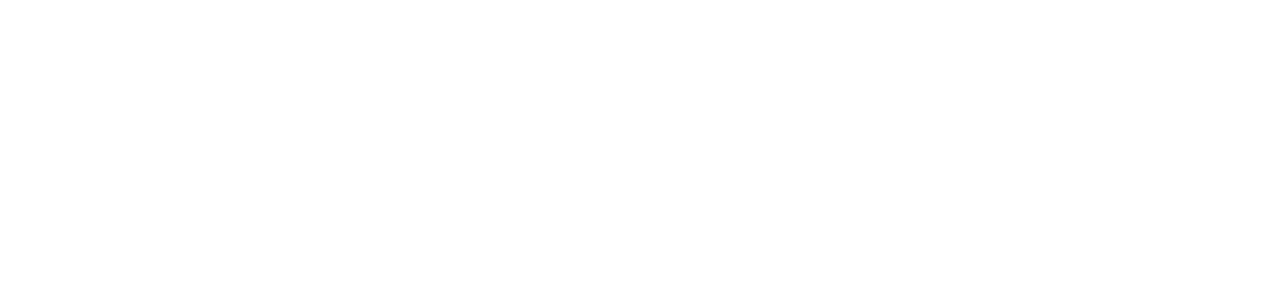
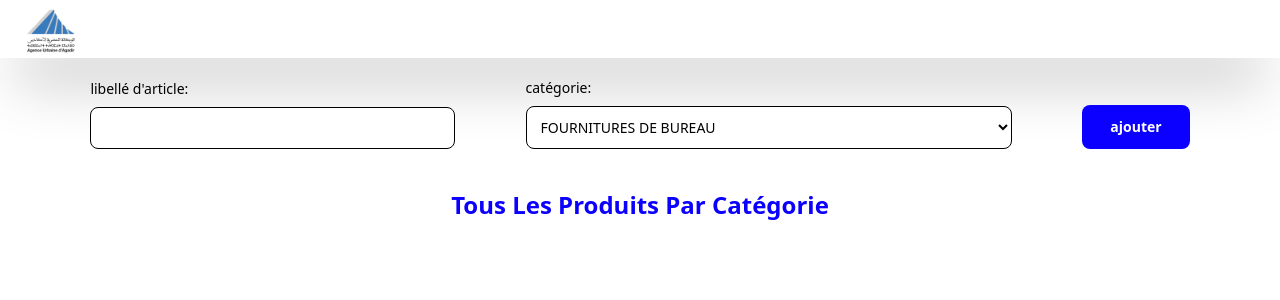
Before and after one commit to mr1assou/urban-agency-app, a React (Vite) app in the folder frontend/: page /profile/addProducts in a window 1280 px wide. Before the commit this address had no page. Shown: the top 300 px of the page. Built offline with nearby package versions, Linux system fonts and the light colour scheme; no server answers.

Commit message:
add products

```diff
--- a/frontend/package.json
+++ b/frontend/package.json
@@ -1,4 +1,3 @@
-
 {
   "name": "frontend",
   "private": true,
@@ -15,8 +14,11 @@
     "dotenv": "^16.4.5",
     "react": "^18.3.1",
     "react-dom": "^18.3.1",
+    "react-dropzone": "^14.2.3",
+    "react-excel-renderer": "^1.1.0",
     "react-icons": "^5.3.0",
-    "react-router-dom": "^6.26.1"
+    "react-router-dom": "^6.26.1",
+    "xlsx": "^0.18.5"
   },
   "devDependencies": {
     "@eslint/js": "^9.9.0",
--- a/frontend/src/App.jsx
+++ b/frontend/src/App.jsx
@@ -2,10 +2,10 @@
 import { BrowserRouter as Router, Route, Routes } from 'react-router-dom';
 import Home from './components/Home.jsx'
 import Profile from './components/Profile.jsx'
-import Axios from 'axios'
 import './index.css'
 import ManageAccounts from './components/ManageAccounts.jsx';
 import Content from './components/Content.jsx';
+import AddProducts from './components/AddProducts.jsx'
 function App() {
   return (
     <Router>
@@ -14,6 +14,7 @@
         <Route path="/profile" element={<Profile />}>
           <Route path="content" element={<Content />} />
           <Route path="accounts" element={<ManageAccounts />} />
+          <Route path="addProducts" element={<AddProducts />} />
         </Route>
       </Routes>
     </Router>
--- /dev/null
+++ b/frontend/src/components/AddProducts.jsx
@@ -0,0 +1,56 @@
+import React from 'react'
+import { useState } from 'react'
+import Axios from 'axios'
+function AddProducts() {
+    Axios.defaults.withCredentials = true;
+    const [productInformation,setProductInformation]=useState({nameProduct:'',category:'FOURNITURES DE BUREAU'});
+    const handleInformation=(e)=>{
+        e.preventDefault();
+        setProductInformation({...productInformation,[e.target.name]:e.target.value});
+    }
+    console.log(productInformation);
+    return (
+        <div className='flex flex-col items-center  justify-center'>
+            <form action="" className='flex justify-evenly mt-5  w-[95%] items-end gap-3 ' >
+                <div className='w-[30%]'>
+                    <label for="email" className="block mb-2 text-sm font-medium text-gray-900 dark:text-white">libellé d'article:</label>
+                    <input name="nameProduct" id="email" className=" bg-gray-50 border border-gray-300 text-gray-900 rounded-lg focus:ring-primary-600 focus:border-primary-600 block w-full px-4 py-2 dark:bg-gray-700 dark:border-gray-600 dark:placeholder-gray-400 dark:text-white dark:focus:ring-blue-500 dark:focus:border-blue-500" required
+                    onChange={handleInformation}
+                    />
+                </div>
+                <div className='w-[40%]'>
+                    <label for="countries" className="block mb-2 text-sm font-medium text-gray-900 dark:text-white">catégorie:</label>
+                    <select id="countries" className="bg-white border border-gray-300 text-gray-900 text-sm rounded-lg focus:ring-blue-500 focus:border-blue-500 block w-full p-2.5  dark:border-gray-600 dark:placeholder-gray-400 dark:text-white dark:focus:ring-blue-500 dark:focus:border-blue-500"
+                        value={productInformation.category} name="category" onChange={handleInformation}>
+                        <option
+                            value="FOURNITURES DE BUREAU"
+                            className="text-[12px]"
+                        >
+                            FOURNITURES DE BUREAU
+                        </option>
+                        <option
+                            value="FOURNITURES POUR MATERIEL TECHNIQUE ET INFORMATIQUE"
+                            className="text-[12px]"
+                        >
+                            FOURNITURES POUR MATERIEL TECHNIQUE ET INFORMATIQUE
+                        </option>
+                        <option
+                            value="FOURNITURES DE PRODUIT D'IMPRESSION DE REPRODUCTION ET DE PHOTOCOPIE"
+                            className="text-[12px]"
+                        >
+                            FOURNITURES DE PRODUIT D'IMPRESSION DE REPRODUCTION ET DE PHOTOCOPIE
+                        </option>
+                    </select>
+                </div>
+                <button className="bg-blue px-7 py-3  text-white  rounded-lg text-sm  text-center  hover:scale-105 transition-transform duration-300 font-bold" >ajouter</button>
+            </form>
+            <div className='mt-10'>
+                <h1 className='font-black text-blue text-2xl'>
+                    Tous Les Produits Par Catégorie</h1>
+            </div>
+
+        </div>
+    )
+}
+
+export default AddProducts
--- a/frontend/src/components/Content.jsx
+++ b/frontend/src/components/Content.jsx
@@ -30,7 +30,7 @@
                                  <p className=" text-center text-white font-bold ">gérer les comptes</p>
                             </Link>
                         if (permission.title === "votre département")
-                            return <Link className="bg-orange w-[25%] h-[55%] rounded-lg  hover:scale-105 transition-transform duration-300 flex flex-col justify-evenly items-center">
+                            return <Link  className="bg-orange w-[25%] h-[55%] rounded-lg  hover:scale-105 transition-transform duration-300 flex flex-col justify-evenly items-center">
                                 <FaRegBuilding className="text-center w-full text-[9rem] text-white hover:cursor-pointer rounded-lg" />
                                 <p className=" text-center text-white font-bold ">votre département</p>
                             </Link>
@@ -45,10 +45,10 @@
                                 <p className=" text-center text-white font-bold ">regarder les demandes</p>
                             </div>
                         if (permission.title === "ajouter des articles")
-                            return <div className="bg-blue w-[25%] h-[55%] rounded-lg  hover:scale-105 transition-transform duration-300 flex flex-col justify-evenly items-center">
+                            return <Link to="/profile/addProducts" className="bg-blue w-[25%] h-[55%] rounded-lg  hover:scale-105 transition-transform duration-300 flex flex-col justify-evenly items-center">
                                 <MdProductionQuantityLimits className="text-center w-full text-[9rem] text-white hover:cursor-pointer rounded-lg" />
                                 <p className=" text-center text-white font-bold ">ajouter des articles</p>
-                            </div>
+                            </Link>
                         if (permission.title === "rapport département")
                             return <div className="bg-blue w-[25%] h-[55%] rounded-lg  hover:scale-105 transition-transform duration-300 flex flex-col justify-evenly items-center">
                                 <TbReportAnalytics className="text-center w-full text-[9rem] text-white hover:cursor-pointer rounded-lg" />
--- a/frontend/src/components/Profile.jsx
+++ b/frontend/src/components/Profile.jsx
@@ -1,6 +1,6 @@
 import React from 'react'
 import Header from './Header'
-import Content from './Content'
+
 import { Outlet, Link } from 'react-router-dom';
 function Profile() {
   return (
```
Also changed, not shown: 2 other files (tests, documents, lock files or other folders).
